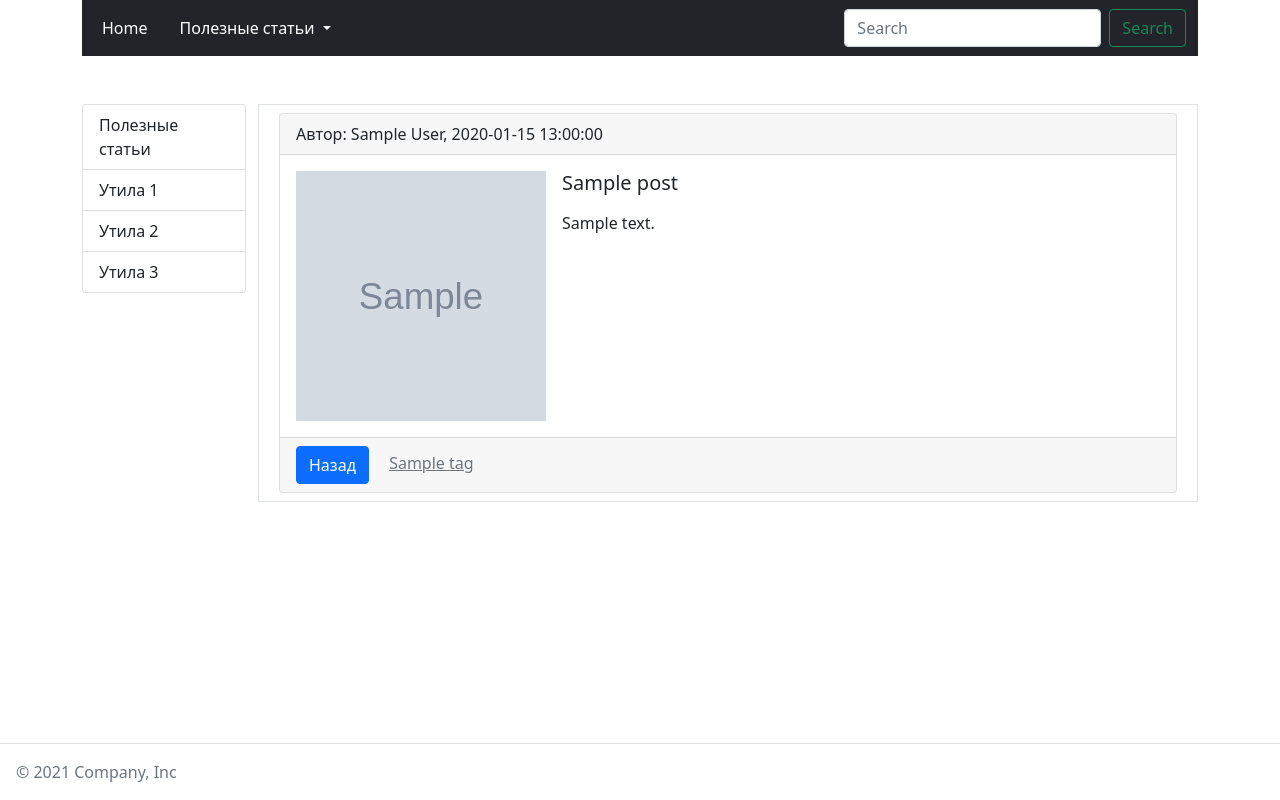
After one commit to alekseev-serg/LearningDjango, a Django app: a page that uses templates/base.html in a window 1280 px wide. The commit adds this page. Run offline with Django 3.2, Linux system fonts and the light colour scheme; tables that the repository leaves empty hold one stand-in row (values such as "Sample post"); grey boxes marked "Sample" are stand-in pictures; some libraries are stand-ins or nearby versions.

Commit message:
'post_list_and_single_page'

```diff
--- a/blog/admin.py
+++ b/blog/admin.py
@@ -14,7 +14,7 @@ class PostAdmin(admin.ModelAdmin):
     search_fields = ('title',)
     list_filter = ('tags',)
     readonly_fields = ('created', 'get_photo')
-    fields = ('title', 'slug', 'tags', 'content', 'photo', 'get_photo', 'created')
+    fields = ('title', 'slug', 'tags', 'content', 'photo', 'get_photo', 'created', 'author')
 
     def get_photo(self, obj):
         if obj.photo:
--- a/blog/models.py
+++ b/blog/models.py
@@ -1,4 +1,5 @@
 from django.db import models
+from django.urls import reverse
 
 # Create your models here.
 """
@@ -16,6 +17,9 @@ class Tag(models.Model):
 
     def __str__(self):
         return self.title
+
+    def get_absolute_url(self):
+        return reverse('tag', kwargs={"slug": self.slug})
 
     class Meta:
         verbose_name = 'Тэг'
@@ -35,6 +39,9 @@ class Post(models.Model):
     def __str__(self):
         return self.title
 
+    def get_absolute_url(self):
+        return reverse('post_detail', kwargs={"slug": self.slug})
+
     class Meta:
         verbose_name = 'Статья(ю)'
         verbose_name_plural = 'Статьи'
--- /dev/null
+++ b/blog/templates/blog/post_detail.html
@@ -0,0 +1,31 @@
+{% extends 'base.html' %}
+
+{% block title %}
+    {{ post.title }}
+{% endblock %}
+
+{% block content %}
+    <div class="card m-2">
+        <div class="card-header">
+            Автор: {{ post.author }}, {{ post.created|date:"Y-m-d H:i:s" }}
+        </div>
+        <div class="card-body d-inline-flex">
+            <div class="media me-3">
+                {% if post.photo %}
+                    <img src="{{ post.photo.url }}" class="align-le" alt="" width="250" height="250">
+                {% endif %}
+            </div>
+            <div class="media-body">
+                <h5 class="card-title">{{ post.title }}</h5>
+                <p class="card-text">{{ post.content|safe|linebreaks }}</p>
+
+            </div>
+        </div>
+        <div class="card-footer text-muted">
+            <a href="{% url 'index_blog' %}" class="btn btn-primary me-3">Назад</a>
+            {% for tag in post.tags.all %}
+                <a href="#" class="link-secondary">{{ tag }}</a>
+            {% endfor %}
+        </div>
+    </div>
+{% endblock %}
--- a/blog/urls.py
+++ b/blog/urls.py
@@ -1,7 +1,9 @@
 from django.urls import path
-from blog import views
+from blog.views import *
 
 urlpatterns = [
-    path('', views.base_page, name='home'),
-    path('blog/', views.index_blog, name='index_blog'),
+    path('', base_page, name='home'),
+    path('blog/', IndexPostList.as_view(), name='index_blog'),
+    path('blog/<str:slug>', PostDetail.as_view(), name='post_detail'),
+    path('blog/tag/<str:slug>', PostByTag.as_view(), name='tag'),
 ]
--- a/blog/views.py
+++ b/blog/views.py
@@ -1,16 +1,43 @@
 from django.shortcuts import render
-from .models import *
+from django.views.generic import ListView, DetailView
+from .models import Post, Tag
 
 
 # Create your views here.
 def base_page(request):
-    name = 'World'
-    return render(request, 'blog/main.html', {'name': name})
+    return render(request, 'blog/main.html')
 
 
-def index_blog(request):
-    posts = Post.objects.all()
-    context = {
-        'posts': posts,
-    }
-    return render(request, 'blog/post_list.html', context)
+class IndexPostList(ListView):
+    model = Post
+    template_name = 'blog/post_list.html'
+    paginate_by = 10
+
+    def get_context_data(self, *, object_list=None, **kwargs):
+        context = super().get_context_data(**kwargs)
+        context['title'] = 'Blog'
+        return context
+
+
+class PostDetail(DetailView):
+    model = Post
+    template_name = 'blog/post_detail.html'
+    context_object_name = 'post'
+
+    def get_context_data(self, *, object_list=None, **kwargs):
+        context = super().get_context_data(**kwargs)
+        return context
+
+
+class PostByTag(ListView):
+    model = Post
+    template_name = 'blog/post_list.html'
+    paginate_by = 10
+
+    def get_queryset(self):
+        return Post.objects.filter(tags__slug=self.kwargs['slug'])
+
+    def get_context_data(self, *, object_list=None, **kwargs):
+        context = super().get_context_data(**kwargs)
+        context['title'] = 'Tag: ' + str(Tag.objects.get(slug=self.kwargs['slug']))
+        return context
--- a/templates/base.html
+++ b/templates/base.html
@@ -52,7 +52,7 @@
         <div class="col-md-2">
             <ul class="list-group">
                 <li class="list-group-item">
-                    <a class="link-dark text-decoration-none" href="/blog">Полезные статьи</a>
+                    <a class="link-dark text-decoration-none" href="{% url 'index_blog' %}">Полезные статьи</a>
                 </li>
                 <li class="list-group-item">
                     <a class="link-dark text-decoration-none" href="/blog">Утила 1</a>
```
Also changed, not shown: blog/templates/blog/post_list.html (+5 -4 lines).
